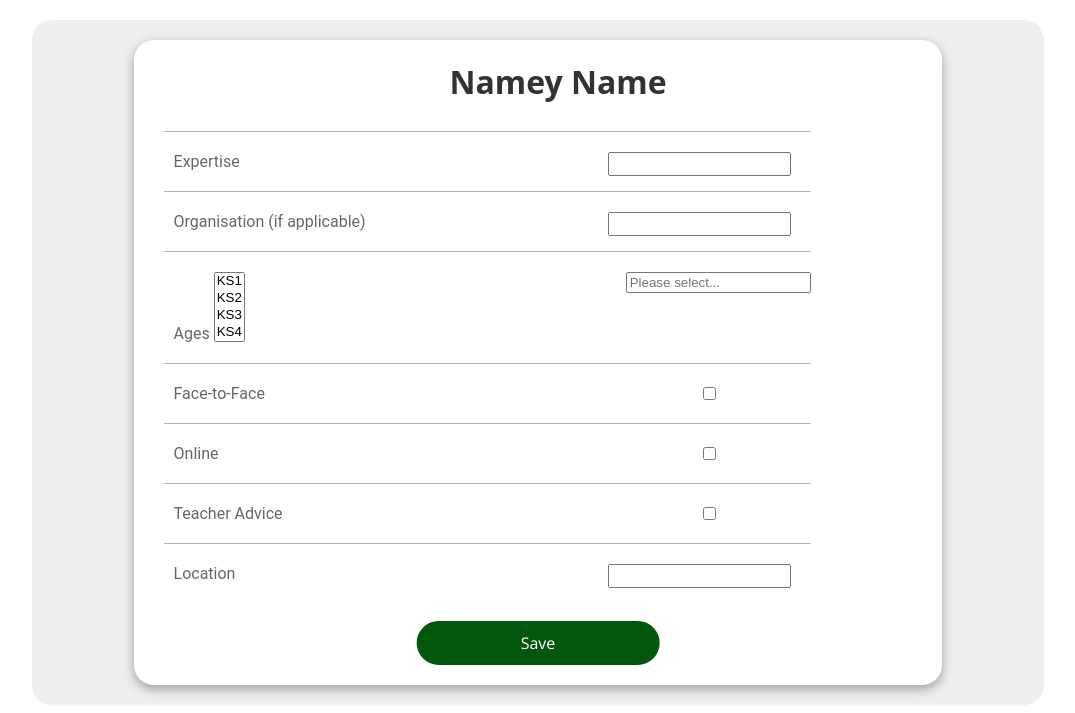
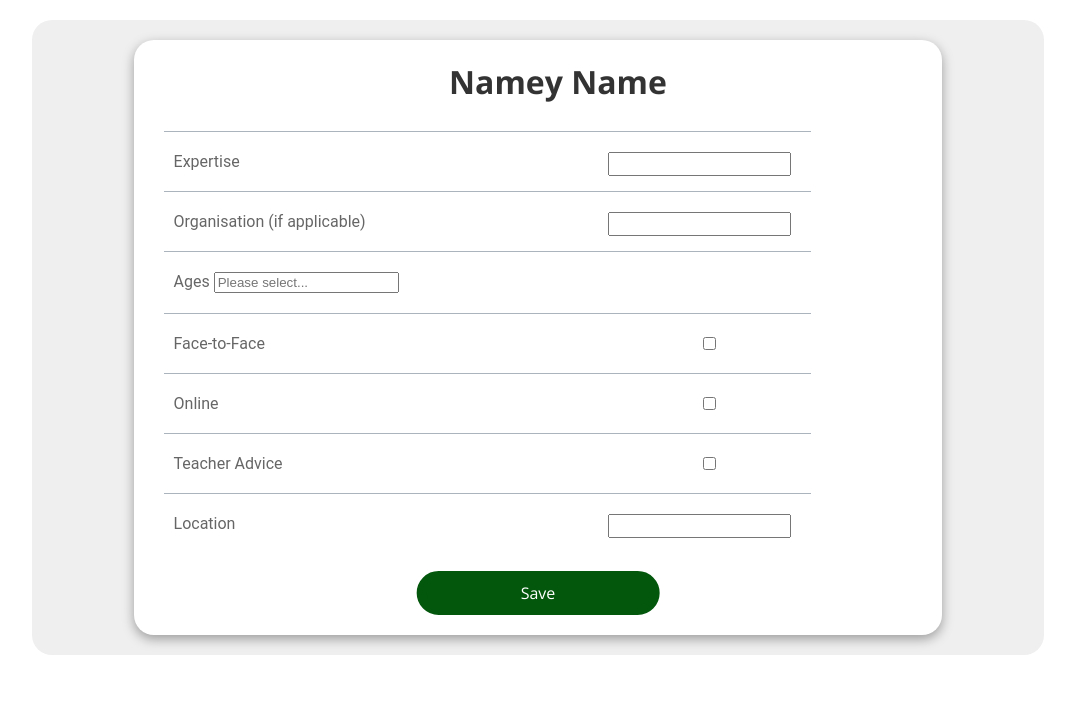
Before and after one commit to 14mclean/SCA, a PHP site: page /webpages/expertprofile.php in a window 1280 px wide. Shown: the part 193-906 px from the top of the page, without its empty margins (102-1177 px from the left). After the commit the page ends 848 px from the top, so only its background shows below. Run offline with PHP 8.4, Linux system fonts and the light colour scheme; the visitor is signed in with stand-in values (Sample User, id 1).

Commit message:
start on finishing expert profile

```diff
--- a/css/expertprofile.css
+++ b/css/expertprofile.css
@@ -27,11 +27,11 @@
     margin-top: 20px;
     margin-bottom: 10px;;
     color: #333333;
-    font-family: system-ui, -apple-system, BlinkMacSystemFont, 'Segoe UI', Roboto, Oxygen, Ubuntu, Cantarell, 'Open Sans', 'Helvetica Neue', sans-serif;
+    font-family: 'Open Sans';
     text-align: center;
 }
 
-.profile div {
+.field {
     width: 80%;
     margin: 0;
     margin-left: 30px;
@@ -40,21 +40,19 @@
     padding-bottom: 20px;
 }
 
-.profile div input {
+.field input[type="checkbox"] {
     float: right;
-}
-
-.profile div input[type="checkbox"] {
     margin-right: 95px;
 }
 
-.profile div input[type="text"] {
+.field input[type="text"] {
+    float: right;
     color: #333333;
     font-family: 'Open Sans';
     margin-right: 20px;
 }
 
-.profile div label {
+.field label {
     margin-left: 10px;
     color: #666666;
     font-family: Roboto,Arial,sans-serif;
@@ -81,6 +79,6 @@
     opacity: 0.8;
 }
 
-.profile div:hover {
+.field:hover {
     background-color: #efefef;
 }
--- a/webpages/expertprofile.php
+++ b/webpages/expertprofile.php
@@ -1,3 +1,25 @@
+<?php
+    session_start();
+
+    $userID = $_SESSION["userID"];
+    $userLevel = $_SESSION["userLevel"];
+
+    if(!isset($userID)) {
+        if($userLevel == "Teacher") {
+            header("Location: login.php");
+            exit();
+        }
+    }
+
+    $expertise = "";
+    $organisation = "";
+    $ages = array();
+    $f2f = false;
+    $online = false;
+    $teacherAdvice = false;
+    $location = "";
+?>
+
 <!DOCTYPE html>
 <html>
     <head>
@@ -47,49 +69,44 @@
         <content>
             <div class="container">
                 <div class="profile">
+
                     <h1>Namey Name</h1> <br>
 
-                    <div>
+                    <div class="field">
                         <label>Expertise</label>
                         <input type="text" name="expertise">
                     </div>
 
-                    <div>
+                    <div  class="field">
                         <label>Organisation (if applicable)</label>
                         <input type="text" name="company">
                     </div>
 
-                    <div>
+                    <div  class="field">
                         <label>
                             Ages
                             <input mbsc-input id="multiple-select-input" placeholder="Please select..." data-dropdown="true" data-input-style="outline" data-label-style="stacked" data-tags="true"/>
                         </label>
 
-                        <select multiple id="multiple-select-select">
-                            <option value="1">KS1</option>
-                            <option value="2">KS2</option>
-                            <option value="3">KS3</option>
-                            <option value="4">KS4</option>
-                            <option value="5">KS5</option>
-                        </select>
+
                     </div>
 
-                    <div>
+                    <div  class="field">
                         <label>Face-to-Face</label>
                         <input type="checkbox">
                     </div>
 
-                    <div>
+                    <div  class="field">
                         <label>Online</label>
                         <input type="checkbox">
                     </div>
 
-                    <div>
+                    <div  class="field">
                         <label>Teacher Advice</label>
                         <input type="checkbox">
                     </div>
 
-                    <div>
+                    <div  class="field">
                         <label>Location</label>
                         <input type="text" name="location">
                     </div>
```
Also changed, not shown: 1 other file.
